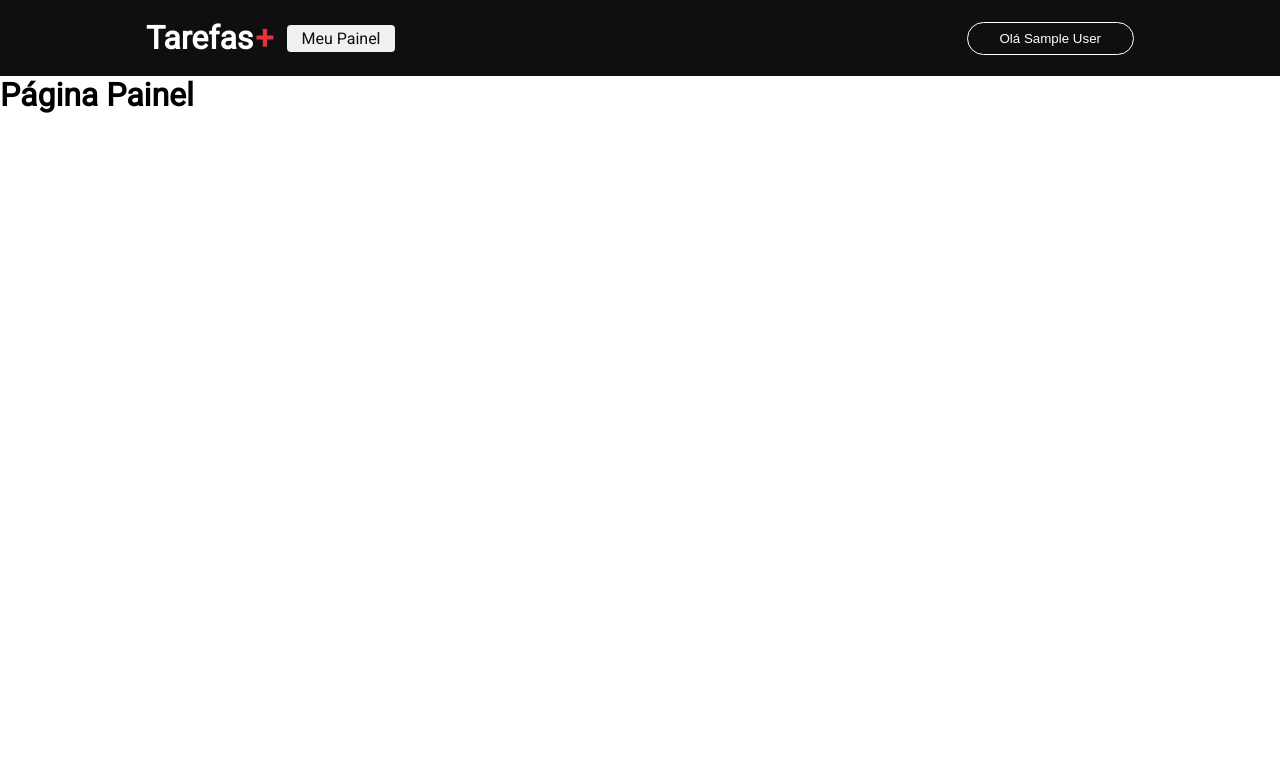
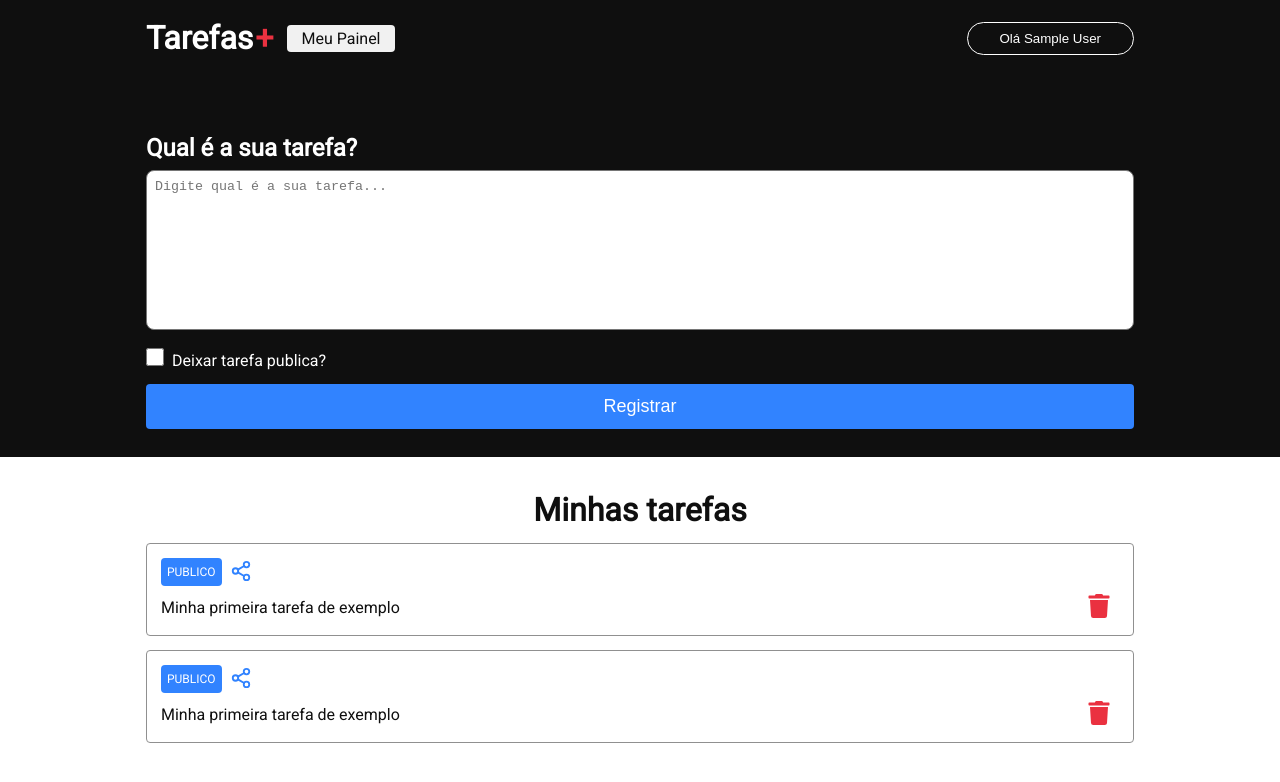
Before and after one commit to CarlosNiz/board-tarefas-next, a Next.js app: page /dashboard in a window 1280 px wide. Shown: the top 782 px of the page. Built offline with nearby package versions, Linux system fonts and the light colour scheme; no server answers; sample sign-in values are in the browser's storage.

Commit message:
feat: create dashboard

```diff
--- a/package.json
+++ b/package.json
@@ -12,7 +12,8 @@
     "next": "15.3.1",
     "next-auth": "^4.24.11",
     "react": "^19.0.0",
-    "react-dom": "^19.0.0"
+    "react-dom": "^19.0.0",
+    "react-icons": "^5.5.0"
   },
   "devDependencies": {
     "@types/node": "^20",
--- /dev/null
+++ b/src/components/textarea/index.tsx
@@ -0,0 +1,6 @@
+import { HTMLProps } from 'react';
+import styles from './style.module.css';
+
+export function TextArea ({ ...rest }: HTMLProps<HTMLTextAreaElement>) {
+    return(<textarea className={styles.textarea} {...rest}></textarea>);
+}
--- /dev/null
+++ b/src/components/textarea/style.module.css
@@ -0,0 +1,8 @@
+.textarea {
+    width: 100%;
+    resize: none;
+    height: 160px;
+    border-radius: 8px;
+    outline: none;
+    padding: 8px;
+}
--- a/src/pages/_app.tsx
+++ b/src/pages/_app.tsx
@@ -1,6 +1,6 @@
 import "../../styles/globals.css";
 import type { AppProps } from "next/app";
-import { Header } from "../components/Header"
+import { Header } from "../components/header"
 import { SessionProvider } from "next-auth/react"
 
 export default function App({ Component, pageProps }: AppProps) {
--- a/src/pages/dashboard/index.tsx
+++ b/src/pages/dashboard/index.tsx
@@ -2,6 +2,9 @@ import { GetServerSideProps } from 'next';
 import styles from './styles.module.css';
 import Head from 'next/head';
 import { getSession } from 'next-auth/react';
+import { TextArea } from '../../components/textarea';
+import { FiShare2 } from 'react-icons/fi';
+import { FaTrash } from 'react-icons/fa';
 
 export default function Dashboard() {
     return (
@@ -10,7 +13,76 @@ export default function Dashboard() {
                 <title>Meu painel de tarefas</title>
             </Head>
 
-            <h1>Página Painel</h1>
+            <main className={styles.main}>
+                <section className={styles.content}>
+                    <div className={styles.contentForm}>
+                        <h1 className={styles.title}>Qual é a sua tarefa?</h1>
+
+                        <form>
+                            <TextArea placeholder="Digite qual é a sua tarefa..." />
+                            <div className={styles.checkboxArea}>
+                                <input
+                                    type='checkbox'
+                                    className={styles.checkbox}
+                                />
+                                <label>Deixar tarefa publica?</label>
+                            </div>
+
+                            <button className={styles.button} type='submit'>
+                                Registrar
+                            </button>
+                        </form>
+                    </div>
+                </section>
+
+                <section className={styles.taskContainer}>
+                    <h1>Minhas tarefas</h1>
+
+                    <article className={styles.task}>
+                        <div className={styles.tagContainer}>
+                            <label className={styles.tag}>PUBLICO</label>
+                            <button className={styles.shareButton}>
+                                <FiShare2
+                                    size={22}
+                                    color='#3183FF'
+                                />
+                            </button>
+                        </div>
+
+                        <div className={styles.taskContent}>
+                            <p>Minha primeira tarefa de exemplo</p>
+                            <button className={styles.trashButton}>
+                                <FaTrash
+                                    size={24}
+                                    color='#EA3140'
+                                />
+                            </button>
+                        </div>
+                    </article>
+
+                    <article className={styles.task}>
+                        <div className={styles.tagContainer}>
+                            <label className={styles.tag}>PUBLICO</label>
+                            <button className={styles.shareButton}>
+                                <FiShare2
+                                    size={22}
+                                    color='#3183FF'
+                                />
+                            </button>
+                        </div>
+
+                        <div className={styles.taskContent}>
+                            <p>Minha primeira tarefa de exemplo</p>
+                            <button className={styles.trashButton}>
+                                <FaTrash
+                                    size={24}
+                                    color='#EA3140'
+                                />
+                            </button>
+                        </div>
+                    </article>
+                </section>
+            </main>
         </div>
     )
 }
--- a/src/pages/dashboard/styles.module.css
+++ b/src/pages/dashboard/styles.module.css
@@ -0,0 +1,119 @@
+.container {
+    width: 100%;
+}
+
+.content {
+    background-color: #0F0F0F;
+    width: 100%;
+    display: flex;
+    align-items: center;
+    justify-content: center;
+}
+
+.contentForm {
+    max-width: 1024px;
+    width: 100%;
+    padding: 0 18px;
+    padding-bottom: 28px;
+    margin-top: 58px;
+}
+
+.title {
+    color: #FFF;
+    margin-bottom: 8px;
+}
+
+.checkboxArea label {
+    margin-left: 8px;
+    color: #FFF;
+}
+
+.checkboxArea {
+    margin: 14px 0;
+}
+
+.checkbox {
+    width: 18px;
+    height: 18px;
+}
+
+.button {
+    width: 100%;
+    border: 0;
+    border-radius: 4px;
+    color: #FFF;
+    background-color: #3183FF;
+    padding: 12px 0;
+    font-size: 18px;
+}
+
+.taskContainer {
+    margin: 34px auto 0 auto;
+    padding: 0 18px;
+    width: 100%;
+    max-width: 1024px;
+    display: flex;
+    flex-direction: column;
+}
+
+.taskContainer {
+    text-decoration: none;
+    color: #0F0F0F;
+}
+
+.taskContainer h1 {
+    text-align: center;
+    font-size: 32px;
+    margin-bottom: 14px;
+}
+
+.task {
+    margin-bottom: 14px;
+    line-height: 150%;
+    display: flex;
+    flex-direction: column;
+    align-items: flex-start;
+    border: 1.5px solid #909090;
+    border-radius: 4px;
+    padding: 14px;
+}
+
+.tagContainer {
+    display: flex;
+    align-items: center;
+    justify-content: center;
+    margin-bottom: 8px;
+}
+
+.tag {
+    background-color: #3183FF;
+    padding: 2px 6px;
+    color: #FFF;
+    border-radius: 4px;
+    font-size: 12px;
+}
+
+.shareButton {
+    background: transparent;
+    border: 0;
+    margin: 0 8px;
+    cursor: pointer;
+}
+
+.taskContent {
+    display: flex;
+    align-items: center;
+    justify-content: space-between;
+    width: 100%;
+}
+
+.taskContent p {
+    white-space: pre-wrap;
+}
+
+.trashButton {
+    cursor: pointer;
+    background: transparent;
+    border: 0;
+    margin: 0 8px;
+}
```
Also changed, not shown: 1 other file (tests, documents, lock files or other folders).
